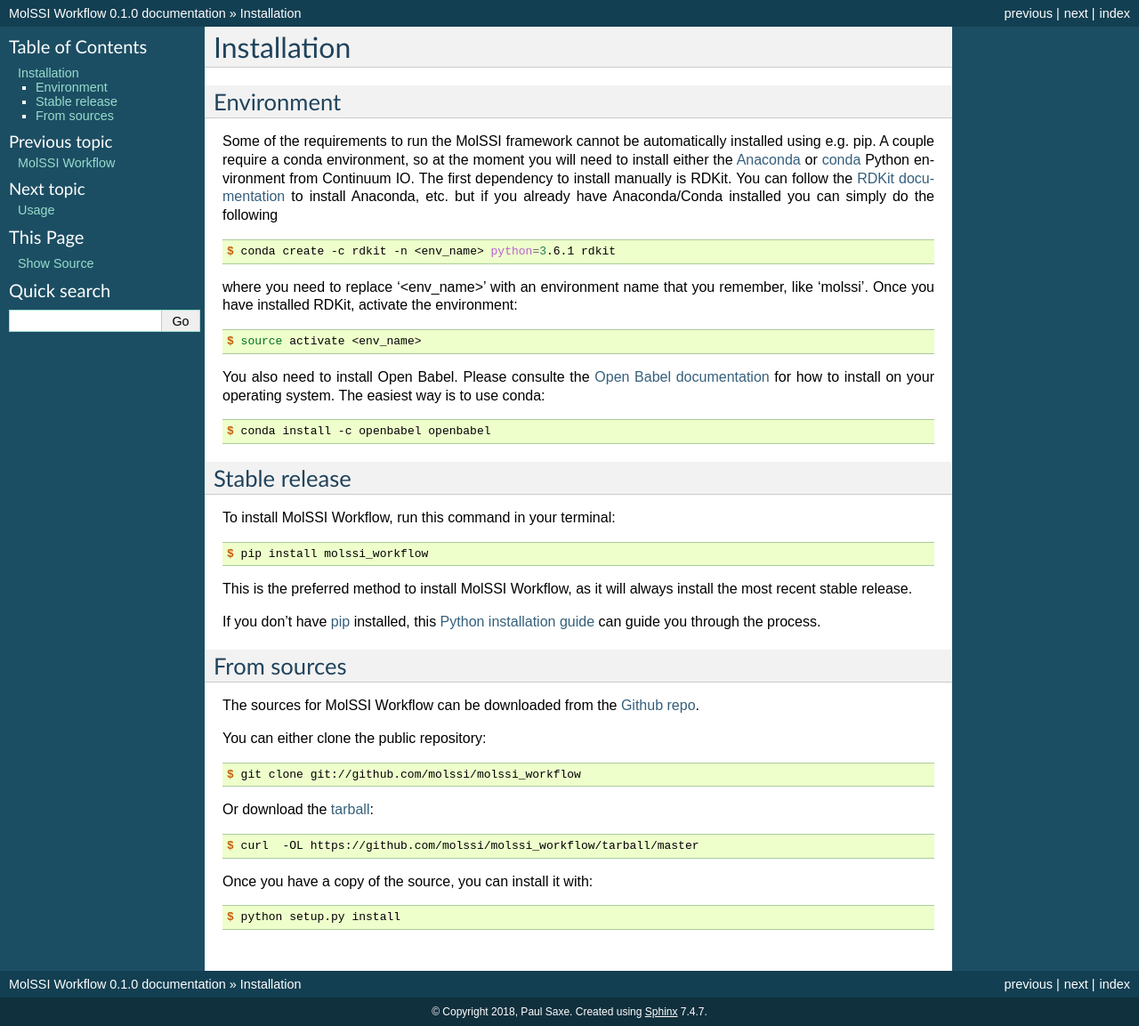
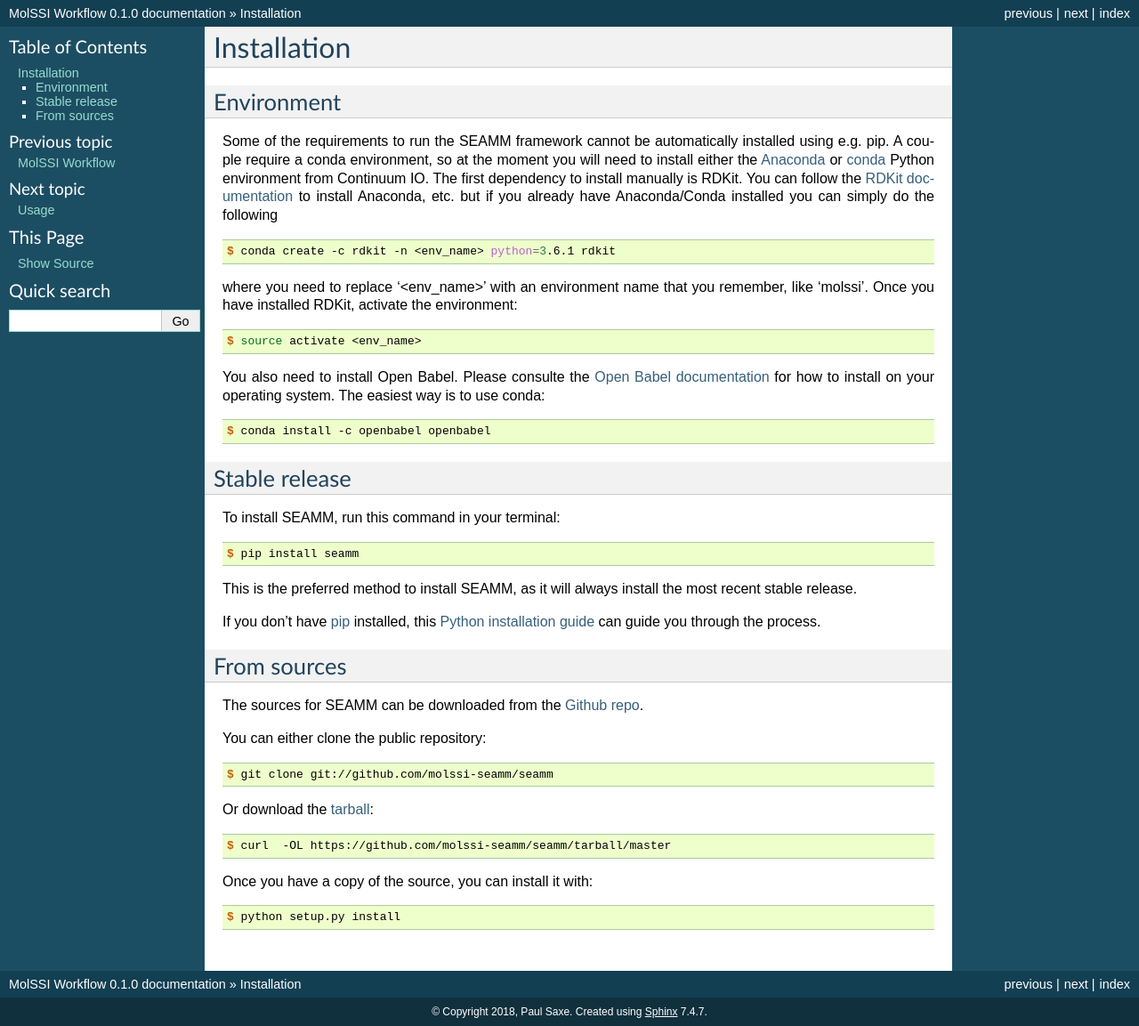
Before and after one commit to molssi-seamm/seamm, a Sphinx documentation site: the page built from docs/installation.rst, in a window 1280 px wide. Shown: the whole page at 89% size. Built offline with Sphinx 7.4.7, drawn with Linux system fonts in a browser that asks for light colours; pages that are not in the unit, such as notebooks, are missing from menus; the version number is read from the project's files by our own code.

Commit message:
Renaming molssi_workflow to seamm, workflow to flowchart, and molssi_* to seamm_*

```diff
--- a/docs/conf.py
+++ b/docs/conf.py
@@ -1,7 +1,7 @@
 #!/usr/bin/env python
 # -*- coding: utf-8 -*-
 #
-# molssi_workflow documentation build configuration file, created by
+# seamm documentation build configuration file, created by
 # sphinx-quickstart on Tue Jul  9 22:26:36 2013.
 #
 # This file is execfile()d with the current directory set to its
@@ -31,7 +31,7 @@
 # version is used.
 sys.path.insert(0, project_root)
 
-import molssi_workflow
+import seamm
 
 # -- General configuration ---------------------------------------------
 
@@ -63,9 +63,9 @@
 # the built documents.
 #
 # The short X.Y version.
-version = molssi_workflow.__version__
+version = seamm.__version__
 # The full version, including alpha/beta/rc tags.
-release = molssi_workflow.__version__
+release = seamm.__version__
 
 # The language for content autogenerated by Sphinx. Refer to documentation
 # for a list of supported languages.
@@ -188,7 +188,7 @@
 #html_file_suffix = None
 
 # Output file base name for HTML help builder.
-htmlhelp_basename = 'molssi_workflowdoc'
+htmlhelp_basename = 'seammdoc'
 
 
 # -- Options for LaTeX output ------------------------------------------
@@ -208,7 +208,7 @@
 # (source start file, target name, title, author, documentclass
 # [howto/manual]).
 latex_documents = [
-    ('index', 'molssi_workflow.tex',
+    ('index', 'seamm.tex',
      u'MolSSI Workflow Documentation',
      u'Paul Saxe', 'manual'),
 ]
@@ -239,7 +239,7 @@
 # One entry per manual page. List of tuples
 # (source start file, name, description, authors, manual section).
 man_pages = [
-    ('index', 'molssi_workflow',
+    ('index', 'seamm',
      u'MolSSI Workflow Documentation',
      [u'Paul Saxe'], 1)
 ]
@@ -254,10 +254,10 @@
 # (source start file, target name, title, author,
 #  dir menu entry, description, category)
 texinfo_documents = [
-    ('index', 'molssi_workflow',
+    ('index', 'seamm',
      u'MolSSI Workflow Documentation',
      u'Paul Saxe',
-     'molssi_workflow',
+     'seamm',
      'One line description of project.',
      'Miscellaneous'),
 ]
--- a/docs/installation.rst
+++ b/docs/installation.rst
@@ -7,7 +7,7 @@
 Environment
 -----------
 
-Some of the requirements to run the MolSSI framework cannot be automatically installed using e.g. pip. A couple
+Some of the requirements to run the SEAMM framework cannot be automatically installed using e.g. pip. A couple
 require a conda environment, so at the moment you will need to install either the `Anaconda`_ or `conda`_ Python
 environment from Continuum IO. The first dependency to install manually is RDKit. You can follow the `RDKit
 documentation`_ to install Anaconda, etc. but if you already have Anaconda/Conda installed you can simply do the
@@ -41,13 +41,13 @@
 Stable release
 --------------
 
-To install MolSSI Workflow, run this command in your terminal:
+To install SEAMM, run this command in your terminal:
 
 .. code-block:: console
 
-    $ pip install molssi_workflow
+    $ pip install seamm
 
-This is the preferred method to install MolSSI Workflow, as it will always install the most recent stable release.
+This is the preferred method to install SEAMM, as it will always install the most recent stable release.
 
 If you don't have `pip`_ installed, this `Python installation guide`_ can guide
 you through the process.
@@ -59,19 +59,19 @@
 From sources
 ------------
 
-The sources for MolSSI Workflow can be downloaded from the `Github repo`_.
+The sources for SEAMM can be downloaded from the `Github repo`_.
 
 You can either clone the public repository:
 
 .. code-block:: console
 
-    $ git clone git://github.com/molssi/molssi_workflow
+    $ git clone git://github.com/molssi-seamm/seamm
 
 Or download the `tarball`_:
 
 .. code-block:: console
 
-    $ curl  -OL https://github.com/molssi/molssi_workflow/tarball/master
+    $ curl  -OL https://github.com/molssi-seamm/seamm/tarball/master
 
 Once you have a copy of the source, you can install it with:
 
@@ -80,5 +80,5 @@
     $ python setup.py install
 
 
-.. _Github repo: https://github.com/molssi/molssi_workflow
-.. _tarball: https://github.com/molssi/molssi_workflow/tarball/master
+.. _Github repo: https://github.com/molssi-seamm/seamm
+.. _tarball: https://github.com/molssi-seamm/seamm/tarball/master
--- a/docs/usage.rst
+++ b/docs/usage.rst
@@ -2,6 +2,6 @@
 Usage
 =====
 
-To use MolSSI Workflow in a project::
+To use SEAMM in a project::
 
-    import molssi_workflow
+    import seamm
--- a/setup.py
+++ b/setup.py
@@ -18,7 +18,7 @@
     'bitmath',
     'datetime',
     'logging',
-    'molssi_util',
+    'seamm_util',
     'numpy',
     'pandas',
     'pint',
```
Also changed, not shown: 9 other files.
